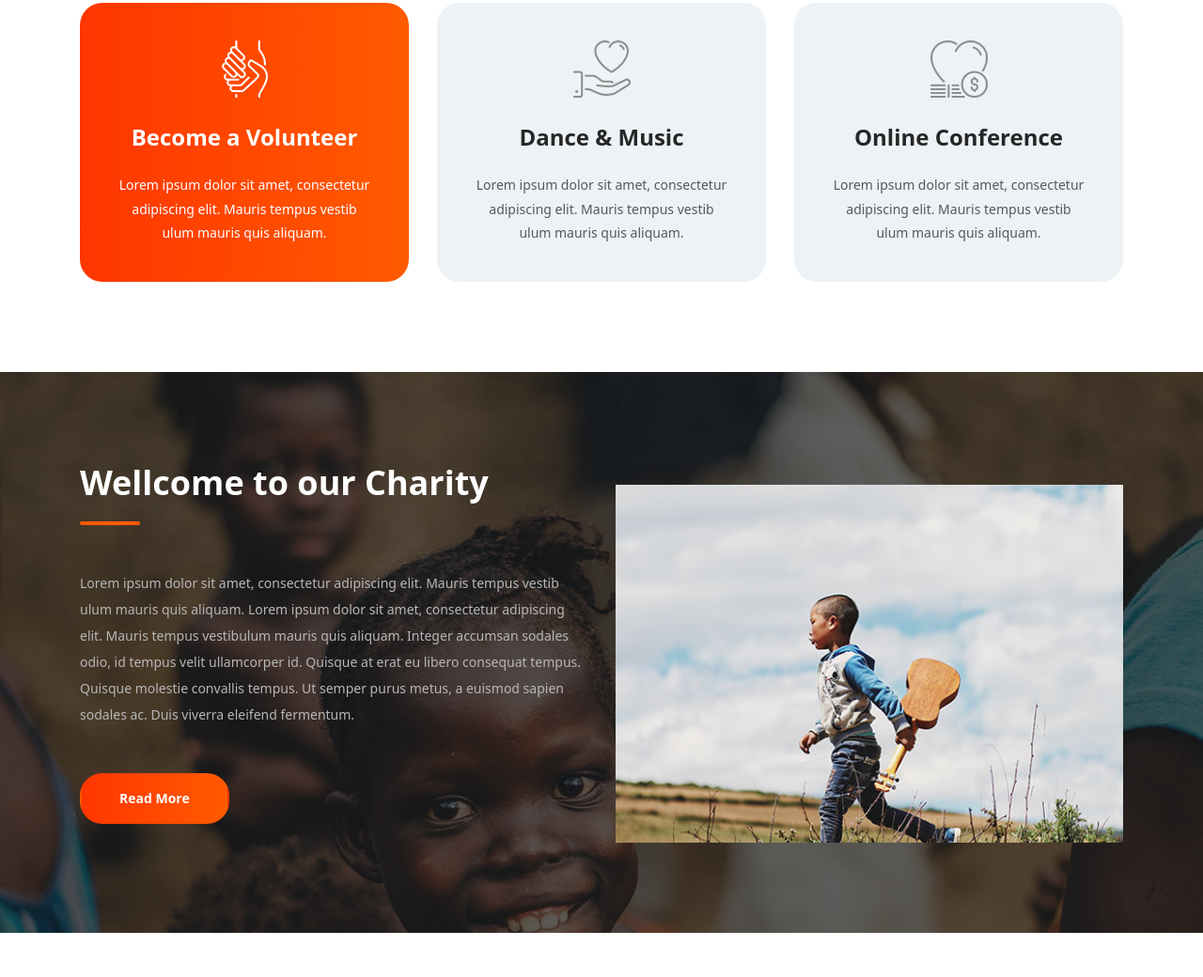
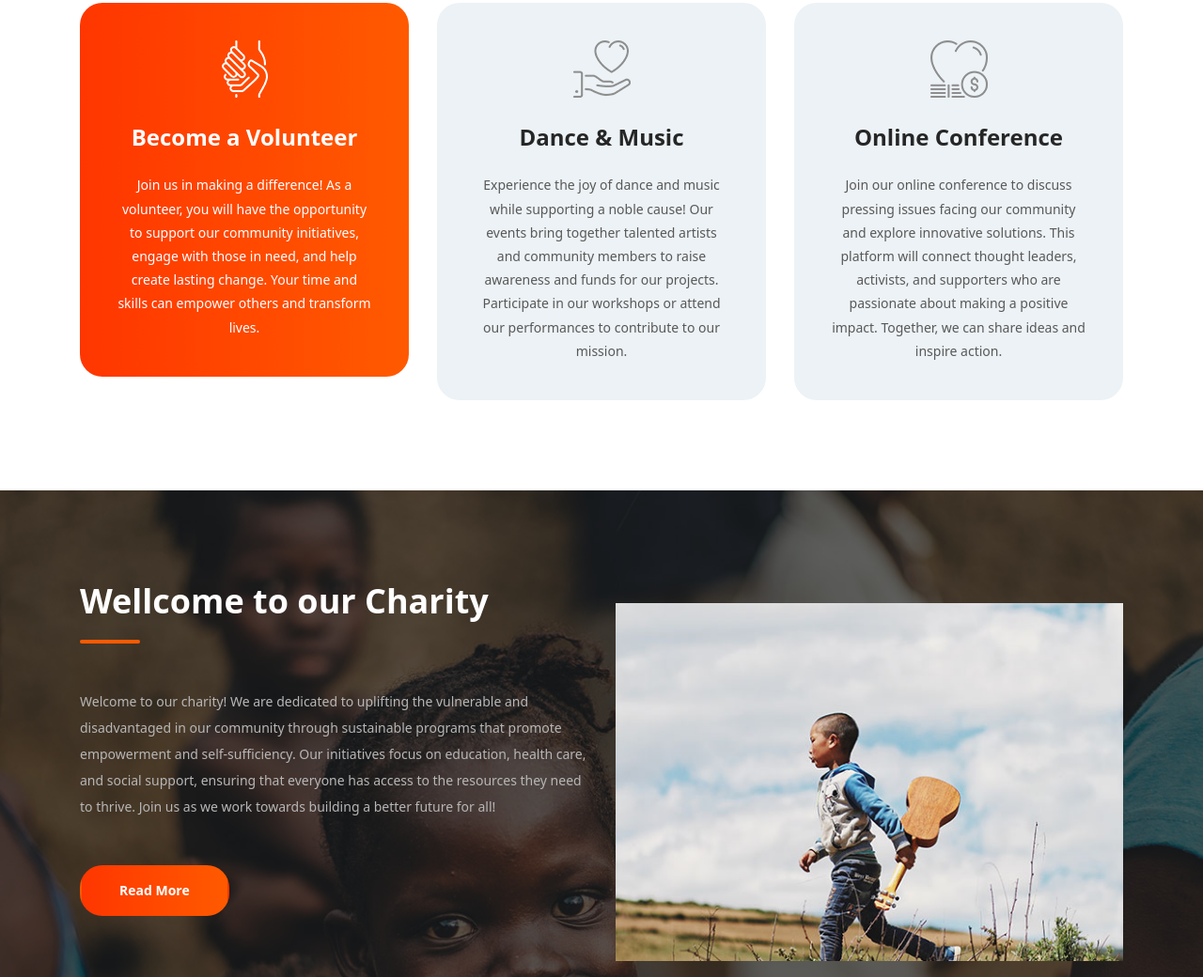
Before and after one commit to tapiwanashechakurungama/The-Charity, a plain HTML site: page index.html in a window 1280 px wide. Shown: the part 798-1838 px from the top of the page at 94% size. Drawn offline with Linux system fonts and the light colour scheme; a web font is replaced by a local one.

Commit message:
updating-lorems-with-real-text

```diff
--- a/index.html
+++ b/index.html
@@ -192,7 +192,7 @@
                         </header>
 
                         <div class="entry-content">
-                            <p>Lorem ipsum dolor sit amet, consectetur adipiscing elit. Mauris tempus vestib ulum mauris quis aliquam. </p>
+                            <p>Join us in making a difference! As a volunteer, you will have the opportunity to support our community initiatives, engage with those in need, and help create lasting change. Your time and skills can empower others and transform lives. </p>
                         </div>
                     </div>
                 </div>
@@ -209,7 +209,7 @@
                         </header>
 
                         <div class="entry-content">
-                            <p>Lorem ipsum dolor sit amet, consectetur adipiscing elit. Mauris tempus vestib ulum mauris quis aliquam. </p>
+                            <p>Experience the joy of dance and music while supporting a noble cause! Our events bring together talented artists and community members to raise awareness and funds for our projects. Participate in our workshops or attend our performances to contribute to our mission.</p>
                         </div>
                     </div>
                 </div>
@@ -226,7 +226,7 @@
                         </header>
 
                         <div class="entry-content">
-                            <p>Lorem ipsum dolor sit amet, consectetur adipiscing elit. Mauris tempus vestib ulum mauris quis aliquam. </p>
+                            <p>Join our online conference to discuss pressing issues facing our community and explore innovative solutions. This platform will connect thought leaders, activists, and supporters who are passionate about making a positive impact. Together, we can share ideas and inspire action.</p>
                         </div>
                     </div>
                 </div>
@@ -244,7 +244,7 @@
                         </header><!-- .entry-header -->
 
                         <div class="entry-content mt-5">
-                            <p>Lorem ipsum dolor sit amet, consectetur adipiscing elit. Mauris tempus vestib ulum mauris quis aliquam. Lorem ipsum dolor sit amet, consectetur adipiscing elit. Mauris tempus vestibulum mauris quis aliquam. Integer accumsan sodales odio, id tempus velit ullamcorper id. Quisque at erat eu libero consequat tempus. Quisque molestie convallis tempus. Ut semper purus metus, a euismod sapien sodales ac. Duis viverra eleifend fermentum.</p>
+                            <p>Welcome to our charity! We are dedicated to uplifting the vulnerable and disadvantaged in our community through sustainable programs that promote empowerment and self-sufficiency. Our initiatives focus on education, health care, and social support, ensuring that everyone has access to the resources they need to thrive. Join us as we work towards building a better future for all!</p>
                         </div><!-- .entry-content -->
 
                         <div class="entry-footer mt-5">
```
